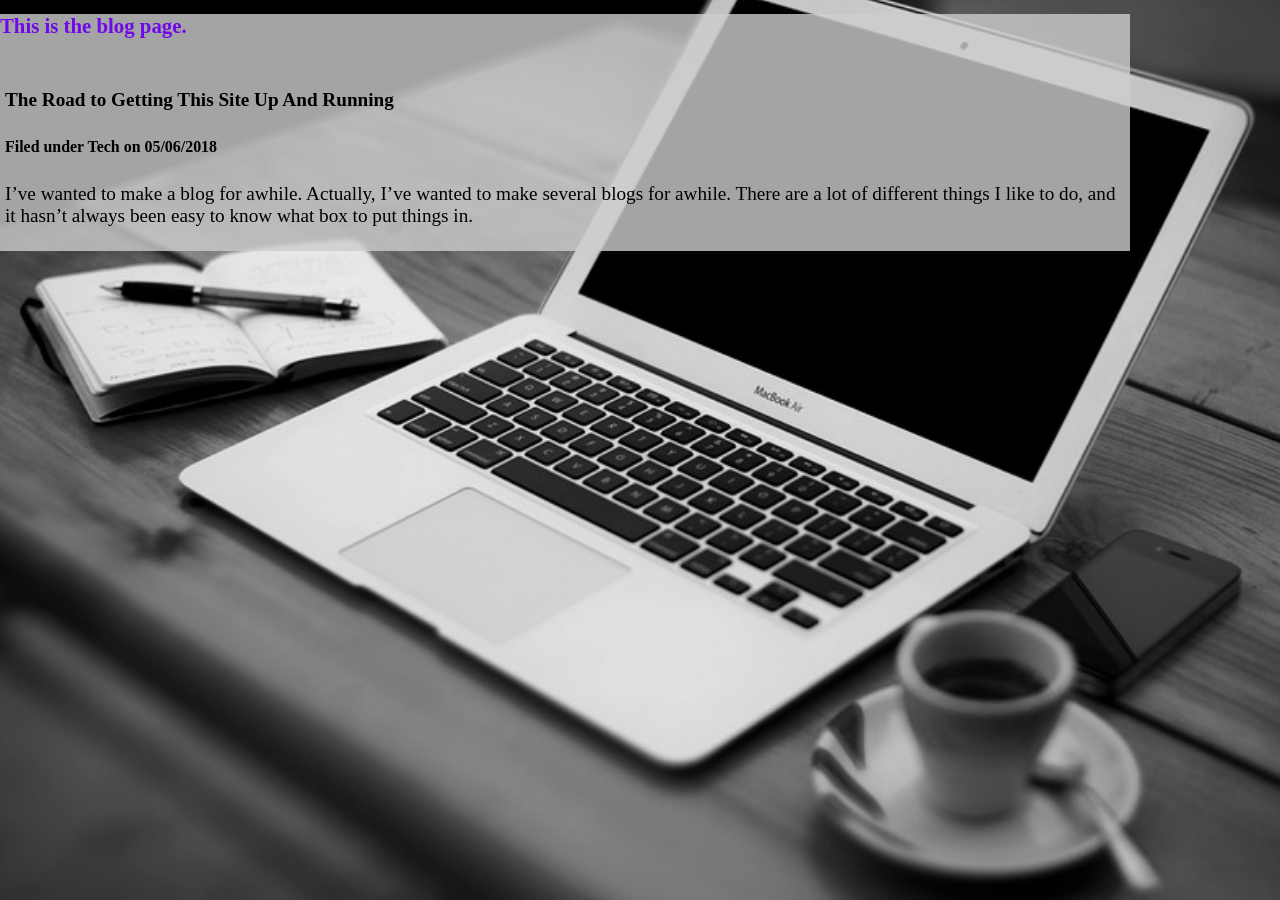
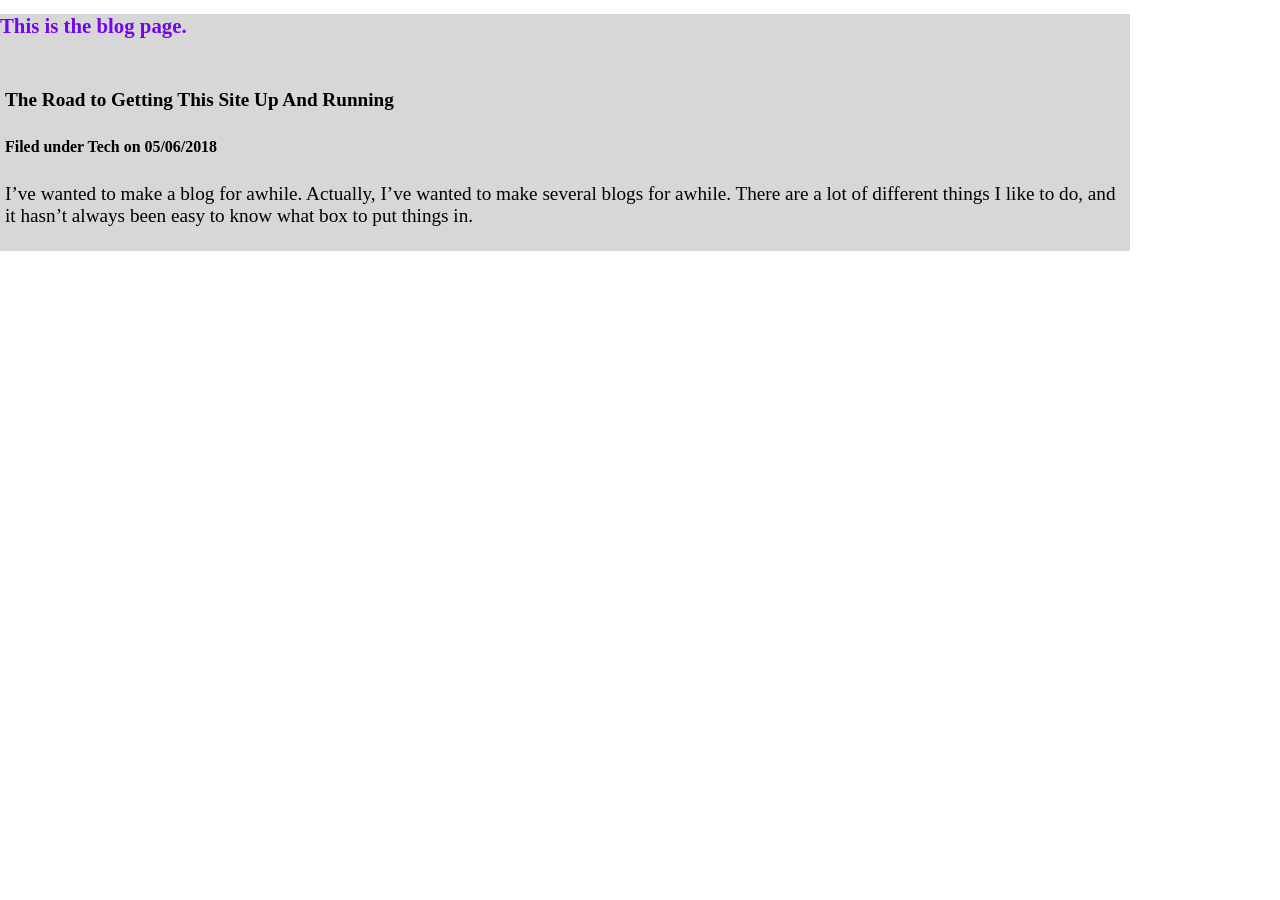
Before and after one commit to TheNethOfMe/neth-blog, a Jekyll site: the page built from pages/blogs.html, in a window 1280 px wide. Built offline with Jekyll 4.4.1, drawn with Linux system fonts in a browser that asks for light colours; some web fonts are replaced.

Commit message:
relative path for background image

```diff
--- a/_sass/base/_elements.scss
+++ b/_sass/base/_elements.scss
@@ -1,5 +1,5 @@
 body {
-  background: url("/assets/img/work-station-bw.png");
+  background: url("../assets/img/work-station-bw.png");
   background-attachment: fixed;
   background-position: center;
   background-repeat: no-repeat;
```
